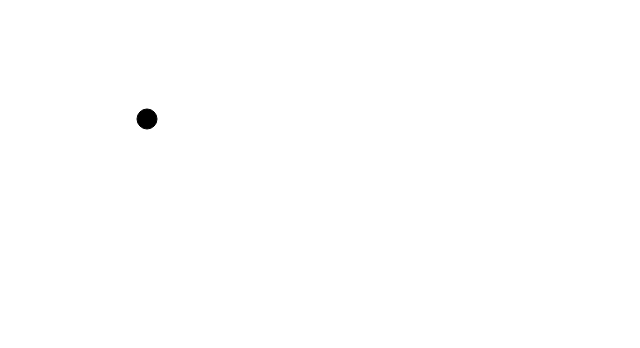
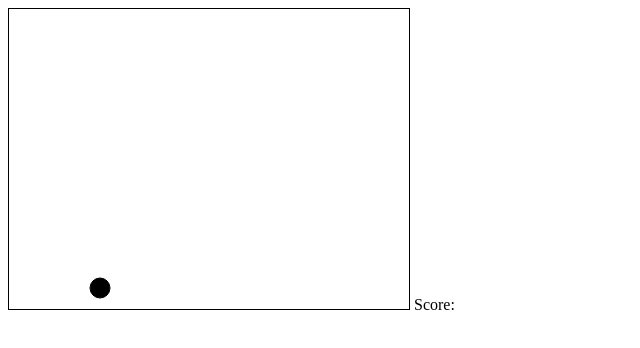
Before and after one commit to iainplimmer/breakout, a website: page index.html in a window 1280 px wide. Shown: the whole page, without its empty margins (0-640 px from the left). Drawn offline with Linux system fonts and the light colour scheme.

Commit message:
Timeout removed for an interval.

```diff
--- a/index.html
+++ b/index.html
@@ -8,6 +8,7 @@
         </script>
     </head>
     <body>
-        <canvas id="GameCanvas"></canvas>
+        <canvas id="GameCanvas" style="border:1px solid #000000;"></canvas>
+        Score: <div id="Score"></div>
     </body>
 </html>
--- a/src/game.js
+++ b/src/game.js
@@ -27,7 +27,7 @@ var BreakOut = (function() {
         canvas.height = canvasHeight;
 
         //  Draw the game
-        RefreshFrame();
+        setInterval(RefreshFrame, refreshRateInMilliseconds);
     }
 
     //  The main loop that the game will run on is here, we clear the canvas,
@@ -42,13 +42,11 @@ var BreakOut = (function() {
             y_increment = -y_increment;
         }
 
-        ball.x = ball.x + x_increment;
-        ball.y = ball.y + y_increment;
-
         ClearCanvas ();
         DrawBall(ball.x, ball.y, ball.radius);
 
-        setTimeout(RefreshFrame, refreshRateInMilliseconds);
+        ball.x = ball.x + x_increment;
+        ball.y = ball.y + y_increment;
     }
 
     //  Draws a crude ball on the canvas
```
